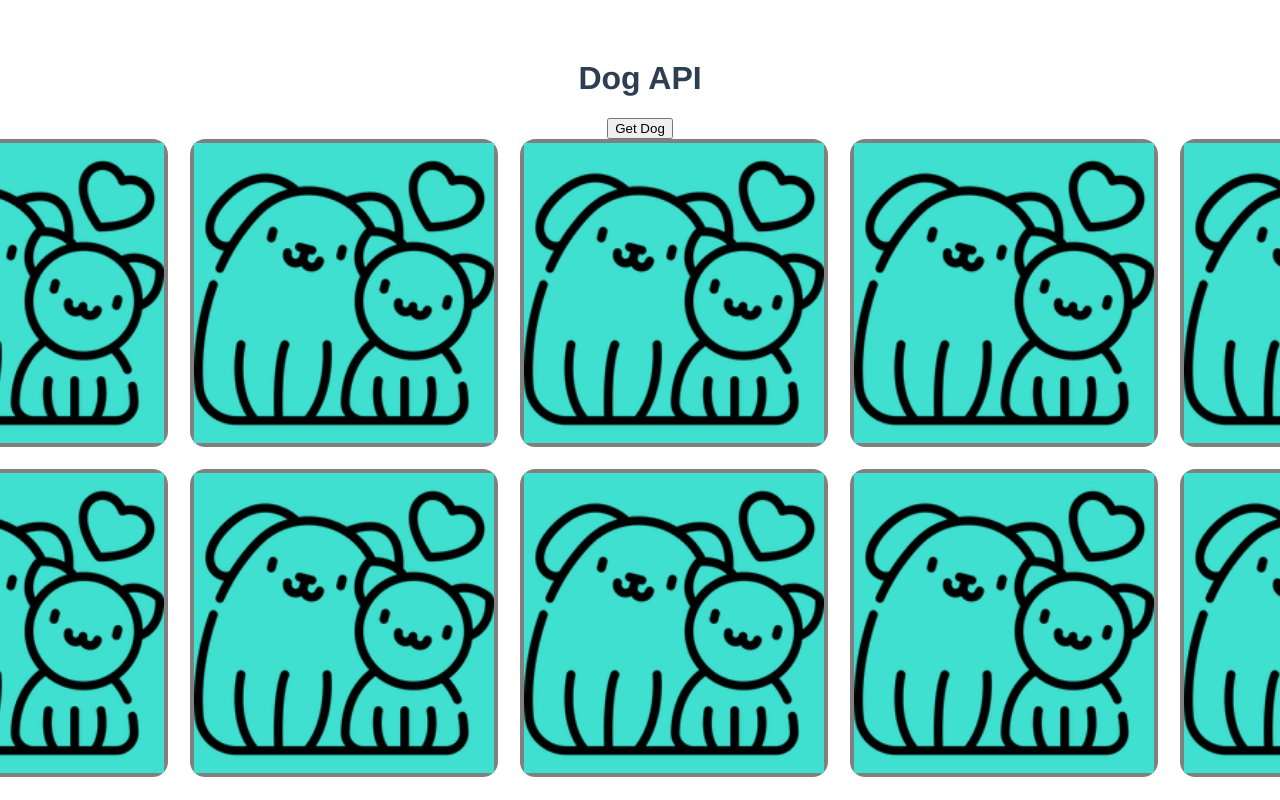
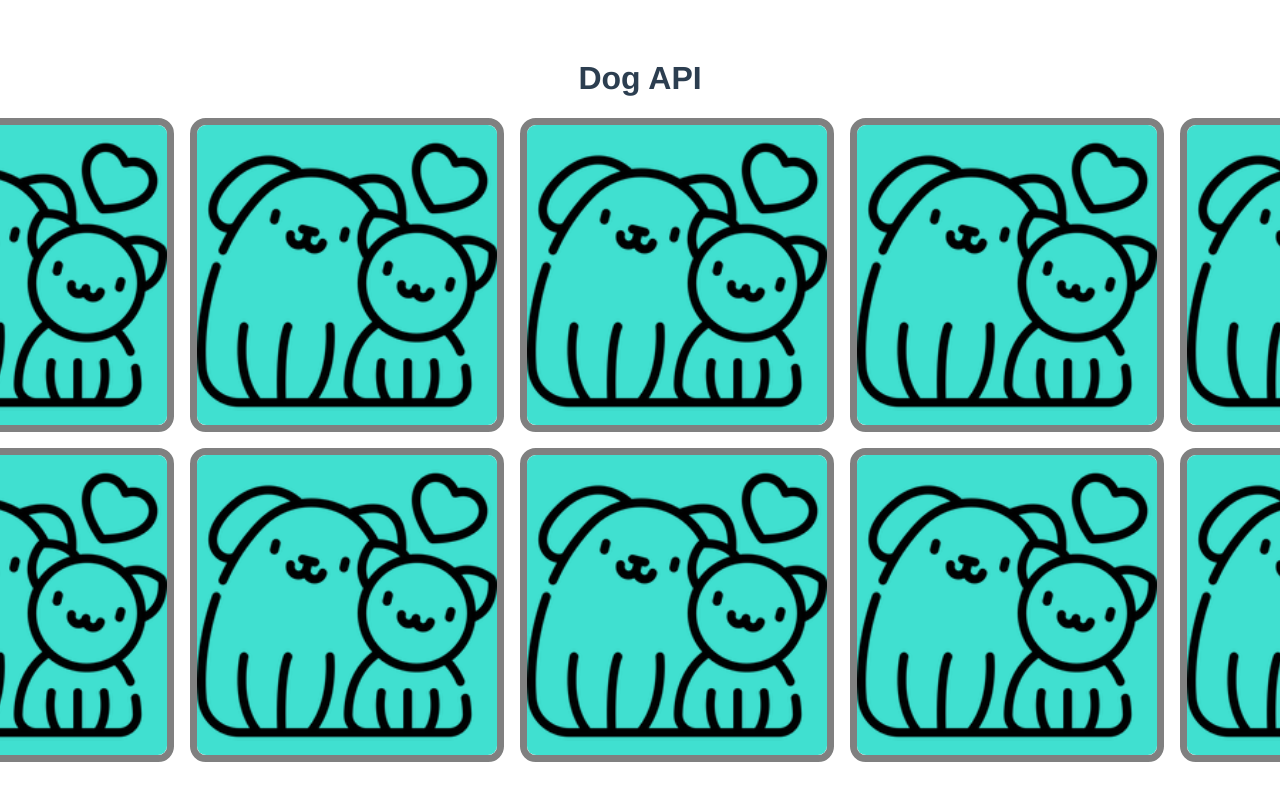
Before and after one commit to novamassey/dog-api-vue, a Vue app: page / in a window 1280 px wide. Shown: the top 800 px of the page. Built offline with nearby package versions, Linux system fonts and the light colour scheme.

Commit message:
larger images and smaller header/footer, add link to dog api in footer

```diff
--- a/src/App.vue
+++ b/src/App.vue
@@ -1,6 +1,5 @@
 <template>
   <h1>Dog API</h1>
-  <button @click="fetchData">Get Dog</button>
   <section class="container">
     <CardComponent
       v-for="(card, index) in cardArray"
@@ -43,18 +42,22 @@ export default {
       });
     },
     async toggleCard(payload) {
-      this.cardArray[payload.position].visible = true;
       await axios
         .get("https://dog.ceo/api/breeds/image/random")
         .then((response) => {
           this.dog = response.data;
           console.log(this.dog);
+          try {
+            this.cardArray[payload.position].value = this.dog.message;
+            this.cardArray[payload.position].visible = true;
+            console.log("dog", this.dog.message);
+            setTimeout(() => {
+              this.cardArray[payload.position].visible = false;
+            }, 2000);
+          } catch (error) {
+            console.log(error.message);
+          }
         });
-      this.cardArray[payload.position].value = this.dog.message;
-      console.log("dog", this.dog.message);
-      setTimeout(() => {
-        this.cardArray[payload.position].visible = false;
-      }, 2000);
     },
   },
 };
--- a/src/components/CardComponent.vue
+++ b/src/components/CardComponent.vue
@@ -1,15 +1,15 @@
 <template>
   <div class="card" @click="cardChoice">
-    <div class="header" v-if="visible">
-      Index:{{ value }} Visible:{{ visible }}
-    </div>
+    <div class="header" v-if="visible">Doggo!</div>
     <div class="body is-front" v-if="visible">
       <img :src="`${value}`" class="dog" />
     </div>
     <div class="body is-back" v-else>
       <img src="../../public/images/dog.png" />
     </div>
-    <div class="footer" v-if="visible"></div>
+    <div class="footer" v-if="visible">
+      <a class="api" href="https://dog.ceo/dog-api/" target="_blank">DOG API</a>
+    </div>
   </div>
 </template>
 
@@ -47,7 +47,7 @@ export default {
 .card {
   height: 300px;
   width: 300px;
-  border: 4px solid gray;
+  border: 7px solid gray;
   border-radius: 5%;
   margin-left: 30px;
   margin-right: 30px;
@@ -55,12 +55,15 @@ export default {
 .header {
   display: block;
   border-bottom: 4px solid gray;
-  height: 50px;
+  height: 20px;
+  padding: 2px;
 }
 .body {
   height: 100%;
   background-size: cover;
+  border-radius: 3%;
   display: flex;
+
   align-items: center;
   justify-content: center;
 }
@@ -69,7 +72,7 @@ export default {
   background-size: cover;
 }
 .body.is-front {
-  height: 200px;
+  height: 240px;
   background-size: cover;
 }
 img {
@@ -77,10 +80,13 @@ img {
   height: 100%;
   object-fit: cover;
   overflow: hidden;
+  display: flex;
+  align-items: center;
+  justify-content: center;
+  transform: scale(1, 1);
 }
 
 .is-front {
-  background-color: magenta;
   background-size: cover;
 }
 .is-back {
@@ -90,6 +96,12 @@ img {
 .footer {
   display: block;
   border-top: 4px solid gray;
-  height: 50px;
+  height: 20px;
+}
+.api {
+  display: flex;
+  align-items: center;
+  justify-content: center;
+  margin-top: 5px;
 }
 </style>
```
